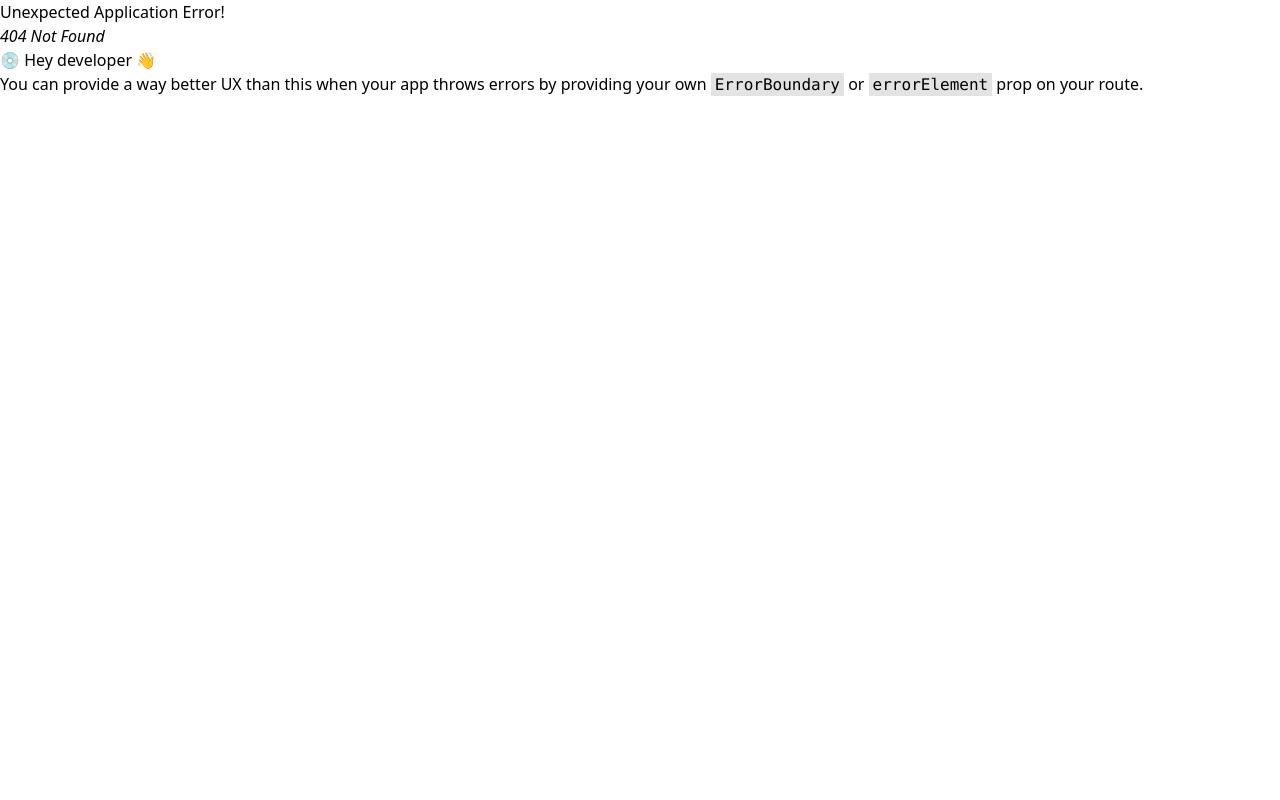
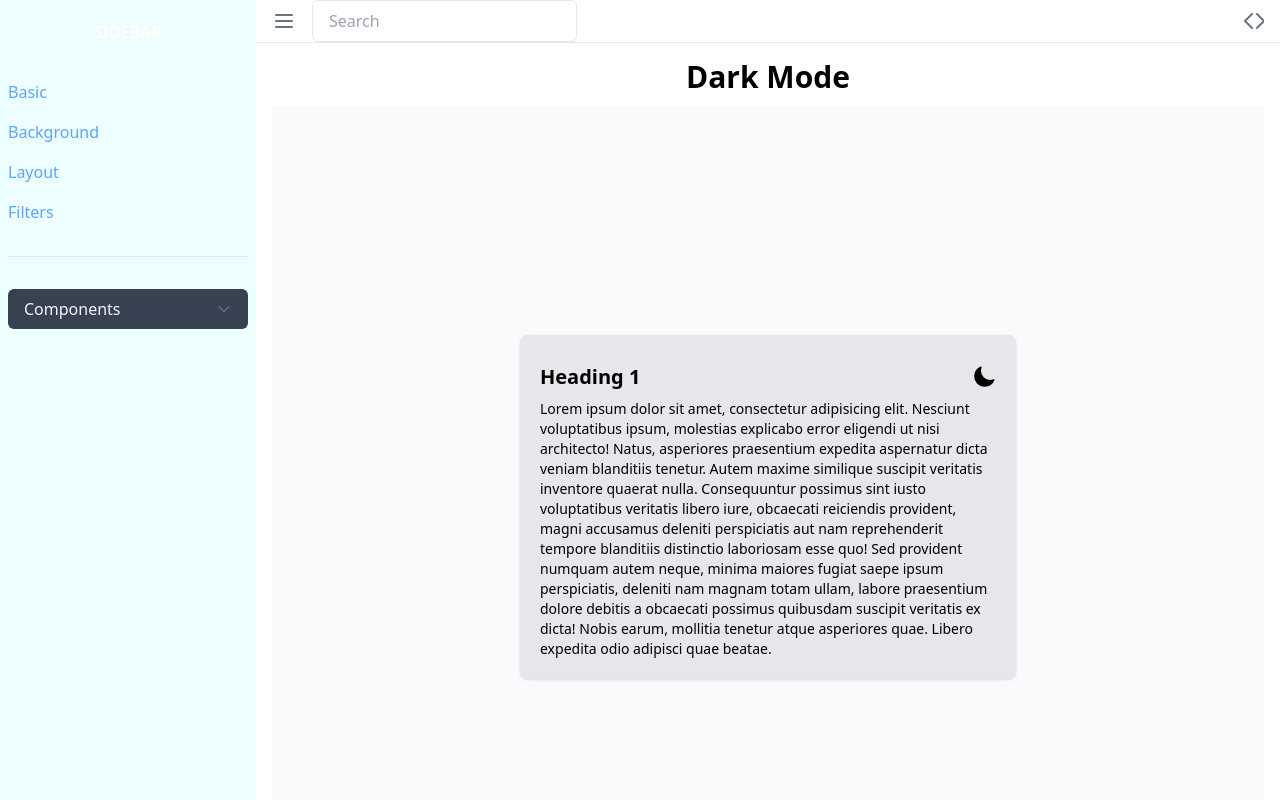
Before and after one commit to martywebdev/twcheatsheet, a React (Vite) app: page /components/dark-mode in a window 1280 px wide. Before the commit this address had no page. Built offline with nearby package versions, Linux system fonts and the light colour scheme.

Commit message:
darkmode

```diff
--- a/src/data/component.js
+++ b/src/data/component.js
@@ -22,5 +22,9 @@ export const components = [
     {
         title: 'sidebar',
         path: '/sidebar'
-    }
+    },
+    {
+        title: 'dark-mode',
+        path: '/components/dark-mode'
+    },
 ]
--- a/src/layouts/Layout.jsx
+++ b/src/layouts/Layout.jsx
@@ -10,13 +10,13 @@ const Layout = () => {
 
   return (
     <>
-      <div className="flex h-screen bg-gray-100">
-        <div className="hidden md:flex flex-col w-64 bg-gray-800">
-          <div className="flex items-center justify-center h-16 bg-gray-900">
+      <div className="flex h-screen ">
+        <div className="hidden md:flex flex-col w-64 dark:bg-gray-800 bg-cyan-50">
+          <div className="flex items-center justify-center h-16 ">
             <span className="text-white font-bold uppercase">Sidebar</span>
           </div>
           <div className="flex flex-col flex-1 overflow-y-auto">
-            <nav className="flex-1 px-2 py-4 bg-gray-800">
+            <nav className="flex-1 px-2 py-4 ">
               {tailwindClasses.map((tailwindClass, index) => (
                 <div className="mb-4" key={index}>
                   {/* Link */}
--- /dev/null
+++ b/src/pages/TWDarkmode.jsx
@@ -0,0 +1,78 @@
+import React from "react";
+import { useState } from "react";
+import { useEffect } from "react";
+
+const TWButtons = () => {
+  const [isDarkMode, setIsDarkMode] = useState(() => {
+    // Check local storage for saved preference
+    const savedMode = localStorage.getItem("theme");
+    return (
+      savedMode === "dark" ||
+      (!savedMode && window.matchMedia("(prefers-color-scheme: dark)").matches)
+    );
+  });
+
+  useEffect(() => {
+    // Add or remove the 'dark' class on the HTML element
+    if (isDarkMode) {
+      document.documentElement.classList.add("dark");
+      localStorage.setItem("theme", "dark");
+    } else {
+      document.documentElement.classList.remove("dark");
+      localStorage.setItem("theme", "light");
+    }
+  }, [isDarkMode]);
+
+  const toggleDarkMode = () => setIsDarkMode(!isDarkMode);
+
+  return (
+    <>
+      <div className="w-1/2 rounded-lg bg-gray-200 p-5 shadow dark:bg-gray-800 dark:text-white">
+        <div className="flex items-center justify-between">
+          <h2 className="my-2 text-xl font-bold">Heading 1</h2>
+          <div onClick={toggleDarkMode} className="cursor-pointer">
+            {!isDarkMode ? (
+              <svg
+                xmlns="http://www.w3.org/2000/svg"
+                viewBox="0 0 24 24"
+                fill="currentColor"
+                className="size-6"
+              >
+                <path
+                  fillRule="evenodd"
+                  d="M9.528 1.718a.75.75 0 0 1 .162.819A8.97 8.97 0 0 0 9 6a9 9 0 0 0 9 9 8.97 8.97 0 0 0 3.463-.69.75.75 0 0 1 .981.98 10.503 10.503 0 0 1-9.694 6.46c-5.799 0-10.5-4.7-10.5-10.5 0-4.368 2.667-8.112 6.46-9.694a.75.75 0 0 1 .818.162Z"
+                  clipRule="evenodd"
+                />
+              </svg>
+            ) : (
+              <svg
+                xmlns="http://www.w3.org/2000/svg"
+                viewBox="0 0 24 24"
+                fill="currentColor"
+                className="size-6"
+              >
+                <path d="M12 2.25a.75.75 0 0 1 .75.75v2.25a.75.75 0 0 1-1.5 0V3a.75.75 0 0 1 .75-.75ZM7.5 12a4.5 4.5 0 1 1 9 0 4.5 4.5 0 0 1-9 0ZM18.894 6.166a.75.75 0 0 0-1.06-1.06l-1.591 1.59a.75.75 0 1 0 1.06 1.061l1.591-1.59ZM21.75 12a.75.75 0 0 1-.75.75h-2.25a.75.75 0 0 1 0-1.5H21a.75.75 0 0 1 .75.75ZM17.834 18.894a.75.75 0 0 0 1.06-1.06l-1.59-1.591a.75.75 0 1 0-1.061 1.06l1.59 1.591ZM12 18a.75.75 0 0 1 .75.75V21a.75.75 0 0 1-1.5 0v-2.25A.75.75 0 0 1 12 18ZM7.758 17.303a.75.75 0 0 0-1.061-1.06l-1.591 1.59a.75.75 0 0 0 1.06 1.061l1.591-1.59ZM6 12a.75.75 0 0 1-.75.75H3a.75.75 0 0 1 0-1.5h2.25A.75.75 0 0 1 6 12ZM6.697 7.757a.75.75 0 0 0 1.06-1.06l-1.59-1.591a.75.75 0 0 0-1.061 1.06l1.59 1.591Z" />
+              </svg>
+            )}
+          </div>
+        </div>
+        <p className="text-sm">
+          Lorem ipsum dolor sit amet, consectetur adipisicing elit. Nesciunt
+          voluptatibus ipsum, molestias explicabo error eligendi ut nisi
+          architecto! Natus, asperiores praesentium expedita aspernatur dicta
+          veniam blanditiis tenetur. Autem maxime similique suscipit veritatis
+          inventore quaerat nulla. Consequuntur possimus sint iusto voluptatibus
+          veritatis libero iure, obcaecati reiciendis provident, magni accusamus
+          deleniti perspiciatis aut nam reprehenderit tempore blanditiis
+          distinctio laboriosam esse quo! Sed provident numquam autem neque,
+          minima maiores fugiat saepe ipsum perspiciatis, deleniti nam magnam
+          totam ullam, labore praesentium dolore debitis a obcaecati possimus
+          quibusdam suscipit veritatis ex dicta! Nobis earum, mollitia tenetur
+          atque asperiores quae. Libero expedita odio adipisci quae beatae.
+        </p>
+      </div>
+    </>
+  );
+};
+
+export default TWButtons;
--- a/src/router/index.jsx
+++ b/src/router/index.jsx
@@ -13,6 +13,8 @@ const TWBadges = lazy(() => import("../pages/TWBadges"));
 const TWCard = lazy(() => import("../pages/TWCard"));
 const TWMenu = lazy(() => import("../pages/TWMenu"));
 const TWSidebar = lazy(() => import('../pages/TWSidebar'))
+const TWDarkmode = lazy(() => import('../pages/TWDarkmode'))
+
 
 export const router = createBrowserRouter([
   {
@@ -69,7 +71,11 @@ export const router = createBrowserRouter([
             element: <TWCard />,
             handle: { title: "Card" },
           },
-
+          {
+            path: "dark-mode",
+            element: <TWDarkmode />,
+            handle: { title: "Dark Mode" },
+          },
         ],
       },
     ],
--- a/tailwind.config.js
+++ b/tailwind.config.js
@@ -1,6 +1,7 @@
 /** @type {import('tailwindcss').Config} */
 export default {
   content: ["./index.html", "./src/**/*.{js,ts,jsx,tsx}"],
+  darkMode: 'selector',
   theme: {
     extend: {},
   },
```
